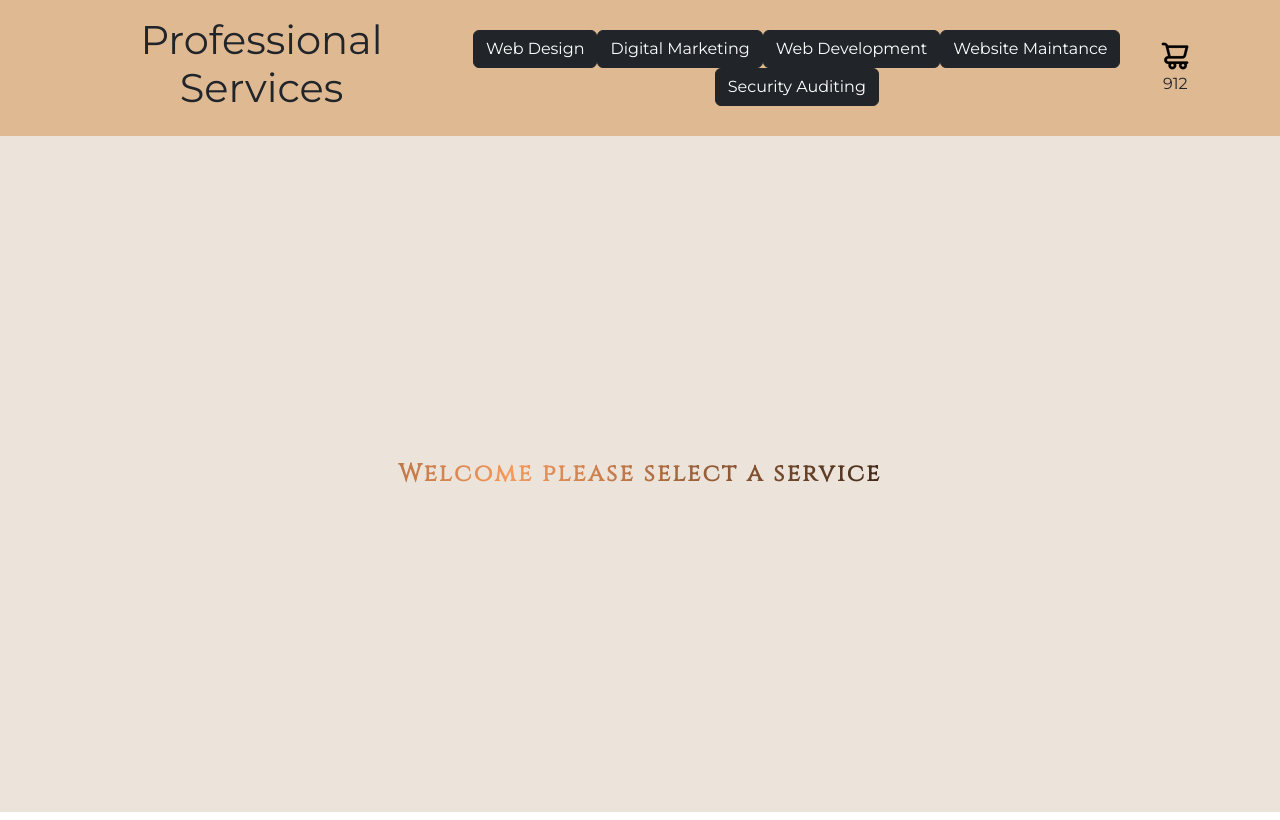
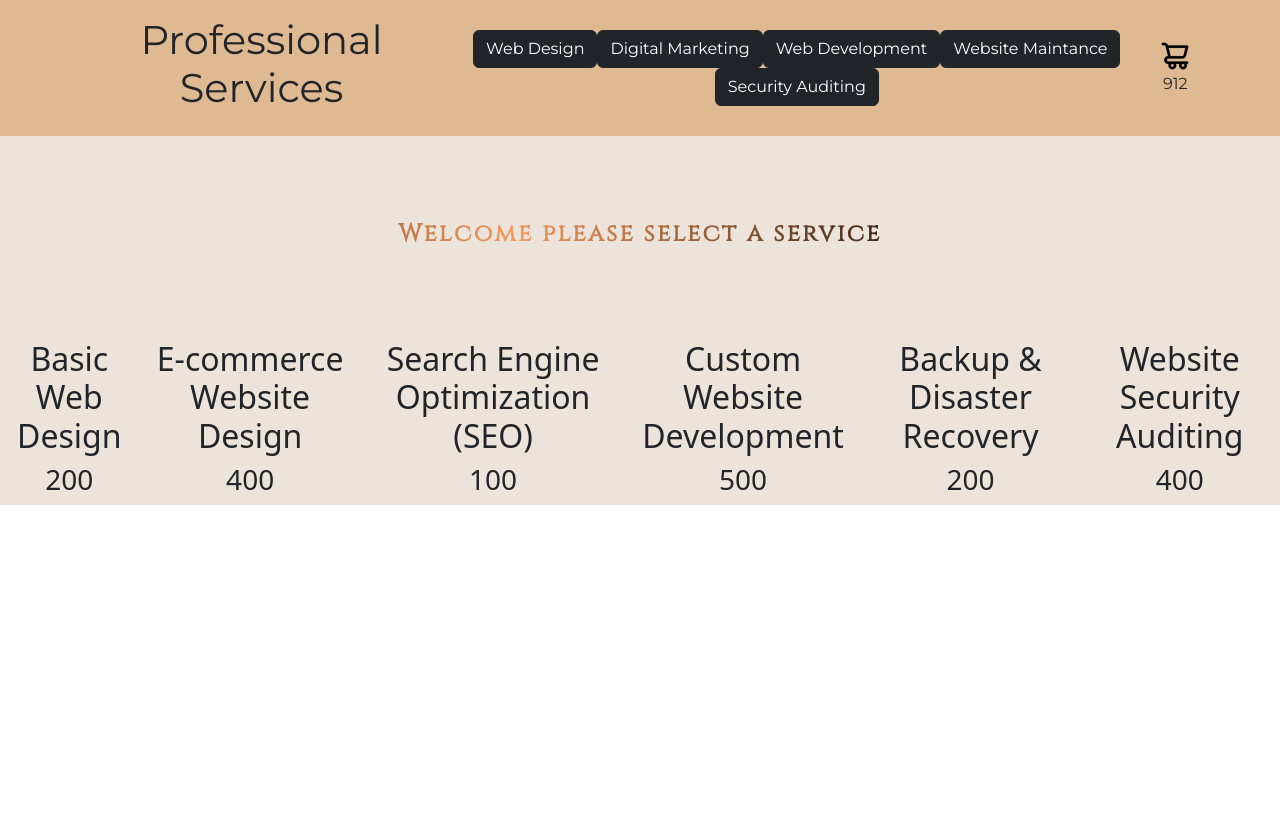
Before and after one commit to robfduarte/React_Entrega01, a React (Create React App) app: page / in a window 1280 px wide. Built offline with nearby package versions, Linux system fonts and the light colour scheme.

Commit message:
Entrega02

```diff
--- /dev/null
+++ b/src/asyncMock.js
@@ -0,0 +1,59 @@
+const services = [
+    {
+        id: '1',
+        name: 'Basic Web Design',
+        price: 200,
+        category: 'Web Design',
+        img: 'https://www.resourcetechniques.co.uk/news/web-design/img/37786/rt200220191.jpg',
+        stock: 100,
+        descrption: 'Basic Web Design description'
+    }, {
+        id: '2',
+        name: 'E-commerce Website Design',
+        price: 400,
+        category: 'Web Design',
+        img: 'https://ethicsinfotech.in/uploads/slider/e-commerce-website.png',
+        stock: 100,
+        descrption: 'E-commerce Website Design description'
+    }, {
+        id: '3',
+        name: 'Search Engine Optimization (SEO)',
+        price: 100,
+        category: 'Digital Marketing',
+        img: 'https://pwpblog.wpengine.com/wp-content/uploads/2022/07/Blog_P4B_SEO_Final-min.png',
+        stock: 100,
+        descrption: 'Search Engine Optimization description'
+    }, {
+        id: '4',
+        name: 'Custom Website Development',
+        price: 500,
+        category: 'Web Development',
+        img: 'https://lform.com/cms/resources/media/2021/01/custom-web-development-app-1184x694.jpg',
+        stock: 500,
+        descrption: 'Custom Website Development description'
+    }, {
+        id: '5',
+        name: 'Backup & Disaster Recovery',
+        price: 200,
+        category: 'Website Maintenance',
+        img: 'https://www.corporatevision-news.com/wp-content/uploads/2022/04/Website-Maintenance.jpg',
+        stock: 100,
+        descrption: 'Backup & Disaster Recovery description'
+    }, {
+        id: '6',
+        name: 'Website Security Auditing',
+        price: 400,
+        category: 'Security Auditing',
+        img: 'https://www.godaddy.com/garage/wp-content/uploads/website-security-audit-wordpress.jpg',
+        stock: 100,
+        descrption: 'Website Security Auditing description'
+    },
+]
+
+export const getServices = () => {
+    return new Promise ( (resolve) => {
+        setTimeout(() => {
+            resolve(services)
+        }, 1500)
+    })
+}
--- /dev/null
+++ b/src/components/Item/Item.js
@@ -0,0 +1,10 @@
+const Item = ({ name, price }) => {
+    return (
+        <div>
+            <h2>{name}</h2>
+            <h3>{price}</h3>
+        </div>
+    )
+}
+
+export default Item
--- /dev/null
+++ b/src/components/ItemList/ItemList.js
@@ -0,0 +1,15 @@
+import Item from "../Item/Item"
+
+const ItemList = ({ services }) => {
+    return (
+        <div style={{ display: 'flex'}}>
+                {
+                    services.map(service => {
+                        return <Item {...service} />
+                    })
+                }
+            </div>
+    )
+}
+
+export default ItemList
--- a/src/components/ItemListContainer/ItemListContainer.css
+++ b/src/components/ItemListContainer/ItemListContainer.css
@@ -1,5 +1,5 @@
 .greetingText {
-    padding: 20rem;
+    padding: 5rem;
     font-family: "Cinzel", serif;
     font-weight: bold;
     font-size: 1.5rem;
--- a/src/components/ItemListContainer/ItemListContainer.js
+++ b/src/components/ItemListContainer/ItemListContainer.js
@@ -1,9 +1,27 @@
 import './ItemListContainer.css'
+import { getServices } from '../../asyncMock'
+import { useEffect, useState } from 'react'
+import ItemList from '../ItemList/ItemList'
 
 const ItemListContainer = ({greeting}) => {
+    const [servicesState, setServicesState] = useState([])
+
+
+    useEffect( () => {
+        getServices()
+            .then(services => {
+                setServicesState(services)
+            })
+    }, [])
+
+
     return (
-        <h1 className="greetingText">{greeting}</h1>
+        <div>
+            <h1 className="greetingText">{greeting}</h1>
+            <ItemList services={servicesState}/>
+        </div>
     )
 }
 
+
 export default ItemListContainer
```
